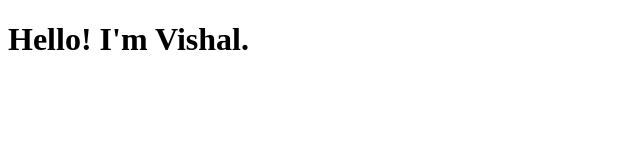
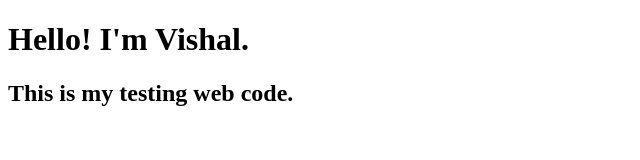
Before and after one commit to Vishalmaurya311/vscode, a plain HTML site: page index.html in a window 1280 px wide. Shown: the whole page, without its empty margins (0-640 px from the left). Drawn offline with Linux system fonts and the light colour scheme.

Commit message:
2nd commit

```diff
--- a/index.html
+++ b/index.html
@@ -7,5 +7,6 @@
 </head>
 <body>
     <h1>Hello! I'm Vishal.</h1>
+    <h2>This is my testing web code.</h2>
 </body>
 </html>
```
